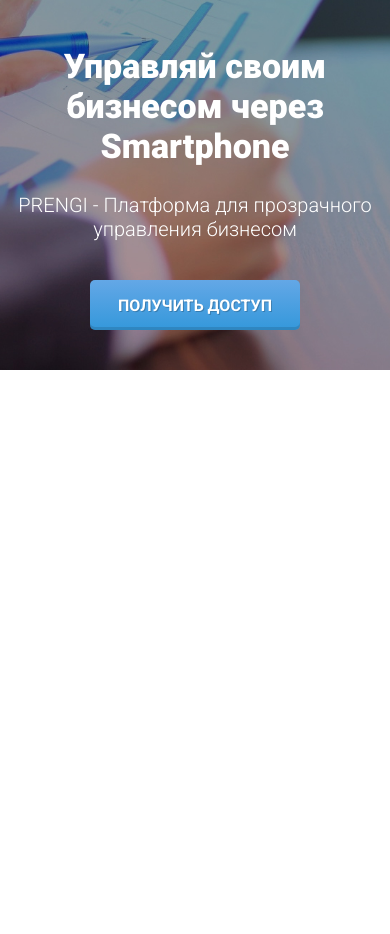
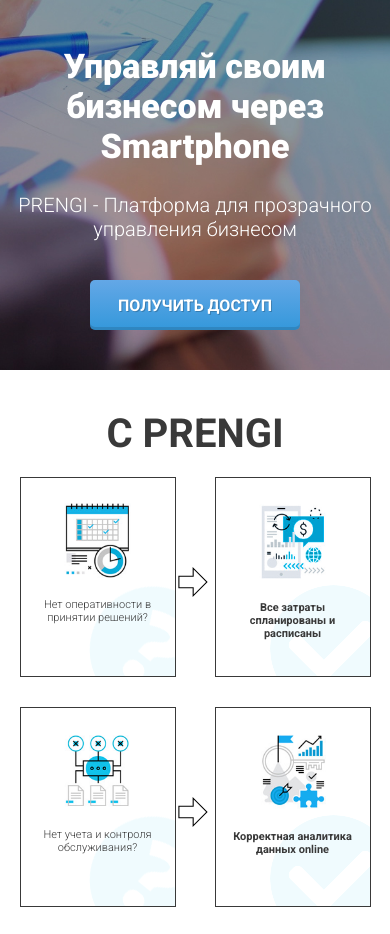
Before and after one commit to Archimeister757/prengi, a website: page src/index.html in a window 390 px wide. Shown: the part 128-1062 px from the top of the page. Before the commit the page ends 844 px from the top, so only its background shows below. Drawn offline with Linux system fonts and the light colour scheme.

Commit message:
twoscreen

```diff
--- a/src/index.html
+++ b/src/index.html
@@ -4,7 +4,7 @@
     <meta charset="UTF-8">
     <meta http-equiv="X-UA-Compatible" content="IE=edge">
     <meta name="viewport" content="width=device-width, initial-scale=1.0">
-    <title>Document</title>
+    <title>Prengi</title>
     <link rel="stylesheet" href="css/style.min.css">
 </head>
 <body>
@@ -96,6 +96,38 @@
         </div>
         <div class="overlay"></div>
     </section>
+
+    <section class="possibilities">
+        <div class="container">
+            <div class="possibilities__header">С PRENGI</div>
+            <div class="possibilities__blocks">
+                <div id="one" class="possibilities__block">
+                    <img src="icon/twoScreen/twoScreenIcon.png" alt="календарь">
+                    <div class="possibilities__text">Нет оперативности в принятии решений?</div>
+                </div>
+                <div id="two" class="possibilities__block">
+                    <img src="icon/twoScreen/twoScreenIcon-1.png" alt="дерево">
+                    <div class="possibilities__text">Нет учета и контроля обслуживания?</div>
+                </div>
+                <div id="three" class="possibilities__block">
+                    <img src="icon/twoScreen/twoScreenIcon-2.png" alt="лупа">
+                    <div class="possibilities__text">Сложно строить прогнозы и анализировать данные?</div>
+                </div>
+                <div id="four" class="possibilities__block answer">
+                    <img src="icon/twoScreen/twoScreenIcon-3.png" alt="телефон">
+                    <div class="possibilities__text bold">Все затраты спланированы и расписаны</div>
+                </div>
+                <div id="five" class="possibilities__block answer">
+                    <img src="icon/twoScreen/twoScreenIcon-4.png" alt="ключ">
+                    <div class="possibilities__text bold">Корректная аналитика данных online</div>
+                </div>
+                <div id="six" class="possibilities__block answer">
+                    <img src="icon/twoScreen/twoScreenIcon-5.png" alt="обмен">
+                    <div class="possibilities__text bold">Простая интеграция с любым Вашим ПО</div>
+                </div>
+            </div>
+        </div>
+    </section>
     <script src="js/script.js"></script>
 </body>
 </html>
--- a/src/sass/base/_media.scss
+++ b/src/sass/base/_media.scss
@@ -18,6 +18,14 @@
         }
         &__title, &__subtitle {
             text-align: center;
+        }
+    }
+    .possibilities {
+        &__blocks {
+            grid-template-columns: repeat(3, 285px);
+        }
+        &__text {
+            font-size: 15px;
         }
     }
 }
@@ -42,6 +50,61 @@
             margin: 100px 0 27px;
         }
     }
+    .possibilities {
+        &__blocks {
+            margin-top: 30px;
+            grid-template-columns: repeat(2, 225px);
+            grid-template-rows: repeat(3, 230px);
+            justify-content: space-around;
+        }
+        &__header {
+            position: relative;
+            text-align: center;
+            top: auto;
+            left: auto;
+            transform: none;
+            &::before {
+                display: none;
+            }
+        }
+        &__block {
+            padding: 25px 30px 40px 30px;
+        }
+        &__text {
+            font-size: 13px;
+        }
+    }
+    #one {
+        order: 1;
+    }
+    #two {
+        order: 3;
+    }
+    #three {
+        order: 5;
+    }
+    #four {
+        order: 2;
+    }
+    #five {
+        order: 4;
+    }
+    #six {
+        order: 6;
+    }
+    #one, #two, #three {
+        &::before {
+            content: '';
+            position: absolute;
+            transform: rotate(-90deg);
+            bottom: 35%;
+            right: -73%;
+            background: url('../../icon/twoScreen/arrow.png');
+            width: 170px;
+            height: 73px;
+        }
+    }
+
 }
 
 @media (max-width: 768px) {
@@ -98,6 +161,27 @@
                     }
                 }
             }
+        }
+    }
+    .possibilities {
+        padding: 60px 0;
+        &__blocks {
+            grid-template-columns: repeat(2, 190px);
+            grid-template-rows: repeat(3, 225px);
+        }
+        &__block {
+            padding: 25px 20px 40px 20px;
+        }
+        &__text {
+            font-size: 12px;
+        }
+        &__header {
+            font-size: 44px;
+        }
+    }
+    #one, #two, #three {
+        &::before {
+            right: -68%;
         }
     }
     nav {
@@ -169,8 +253,50 @@
         }
 
     }
+    .possibilities {
+        padding: 40px 0;
+        min-height: 805px;
+        &__blocks {
+            min-height: auto;
+            margin-top: 20px;
+            grid-template-columns: repeat(2, 40%);
+            grid-template-rows: repeat(3, 200px);
+            row-gap: 30px;
+            align-content: unset;
+        }
+        &__block {
+            padding: 25px 10px;
+            img {
+                width: 50%;
+            }
+        }
+        &__text {
+            margin-top: 20px;
+            font-size: 11px;
+        }
+        &__header {
+            font-size: 40px;
+        }
+    }
+    #one, #two, #three {
+        &::before {
+            background: url('../../icon/twoScreen/arrowMobile.svg');
+            transform: none;
+            width: 30px;
+            height: 30px;
+            right: -33px;
+            bottom: 40%;
+        }
+    }
+    /* #one, #two, #three, #four, #five, #six {
+        order: 1;
+        &::before {
+            display: none;
+        }
+    } */
     .btn {
         width: 210px;
         height: 50px;
     }
+
 }
--- /dev/null
+++ b/src/sass/blocks/_possibilities.scss
@@ -0,0 +1,78 @@
+.possibilities {
+    position: relative;
+    min-height: 900px;
+    padding: 80px 0;
+    &__blocks {
+        display: grid;
+        min-height: 740px;
+        grid-template-columns: repeat(3, 360px);
+        grid-template-rows: repeat(2, 255px);
+        align-content: space-between;
+        justify-content: space-between;
+    }
+    &__block {
+        position: relative;
+        padding: 25px 47px 40px 47px;
+        border: 1px solid #393939;
+        z-index: 1;
+        img {
+            display: block;
+            margin: 0 auto;
+        }
+        &::after {
+            content: '';
+            position: absolute;
+            background: url('../../icon/twoScreen/question.png');
+            bottom: 0;
+            right: 0;
+            width: 90px;
+            height: 93px;
+            z-index: -1;
+        }
+        &.answer {
+            &::after {
+                content: '';
+                position: absolute;
+                background: url('../../icon/twoScreen/answer.png');
+                bottom: 0;
+                right: 0;
+                width: 102px;
+                height: 93px;
+                z-index: -1;
+            }
+        }
+    }
+    &__header {
+        position: absolute;
+        top: 52%;
+        left: 50%;
+        transform: translateX(-50%);
+        font-size: 48px;
+        font-weight: bold;
+        color: #393939;
+        &::before {
+            content: '';
+            position: absolute;
+            bottom: 80px;
+            left: 50%;
+            transform: translateX(-50%);
+            background: url('../../icon/twoScreen/arrow.png');
+            width: 170px;
+            height: 73px;
+        }
+
+    }
+    &__text {
+        position: relative;
+        margin-top: 25px;
+        text-align: center;
+        font-size: 18px;
+        font-weight: 300;
+        color: #393939;
+        &.bold {
+            font-weight: bold;
+        }
+
+    }
+
+}
--- a/src/sass/style.scss
+++ b/src/sass/style.scss
@@ -50,4 +50,5 @@
 @import 'base/variables';
 @import 'blocks/header';
 @import 'blocks/promo';
+@import 'blocks/possibilities';
 @import 'base/media';
```
Also changed, not shown: src/css/style.min.css, src/icon/twoScreen/answer.png (added), src/icon/twoScreen/arrow.png (added), src/icon/twoScreen/arrowMobile.svg (added), src/icon/twoScreen/arrowMobile2.png (added), src/icon/twoScreen/question.png (added), src/icon/twoScreen/twoScreenIcon-1.png (added), src/icon/twoScreen/twoScreenIcon-2.png (added), src/icon/twoScreen/twoScreenIcon-3.png (added), src/icon/twoScreen/twoScreenIcon-4.png (added), src/icon/twoScreen/twoScreenIcon-5.png (added), src/icon/twoScreen/twoScreenIcon.png (added).
